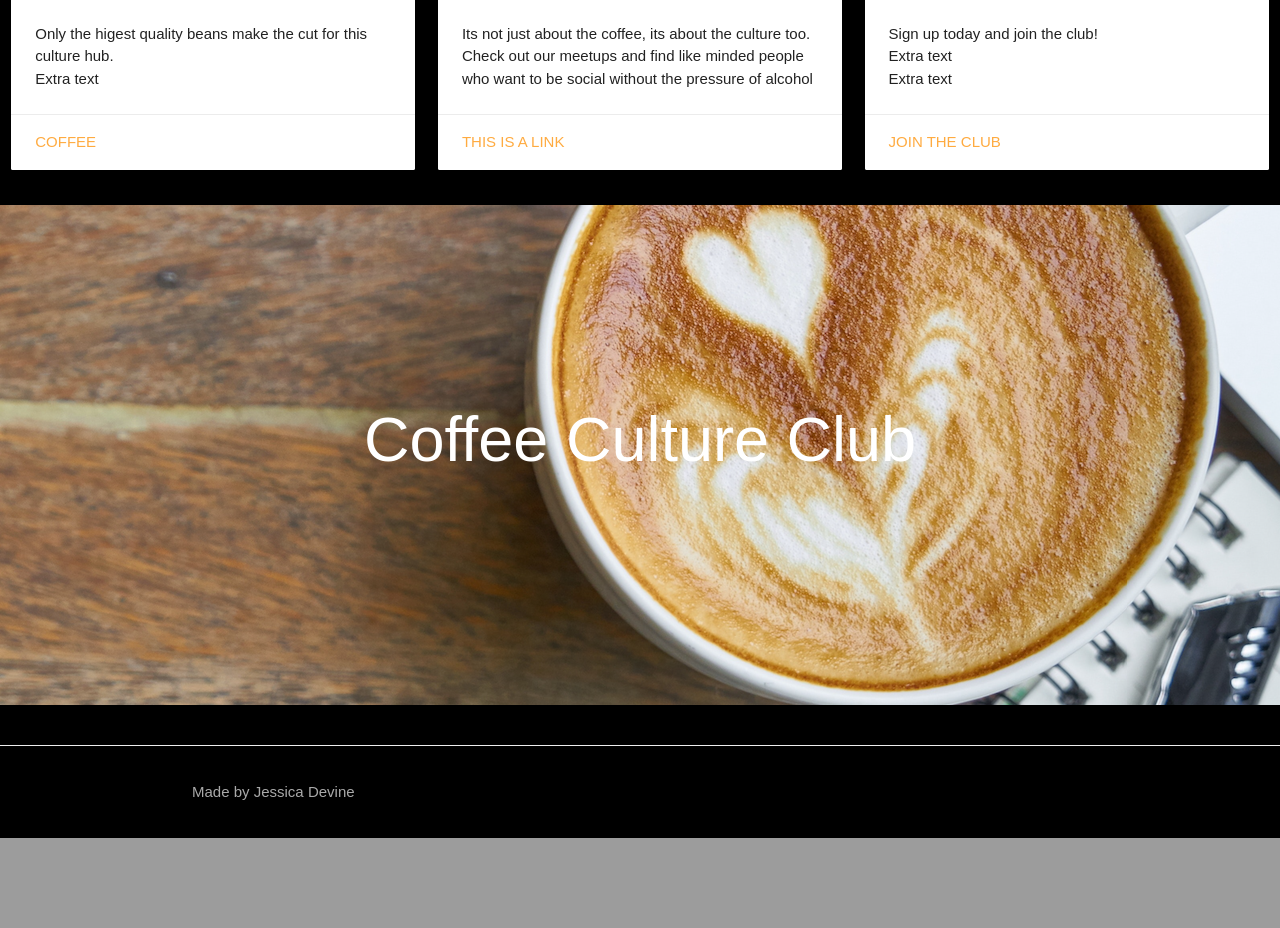
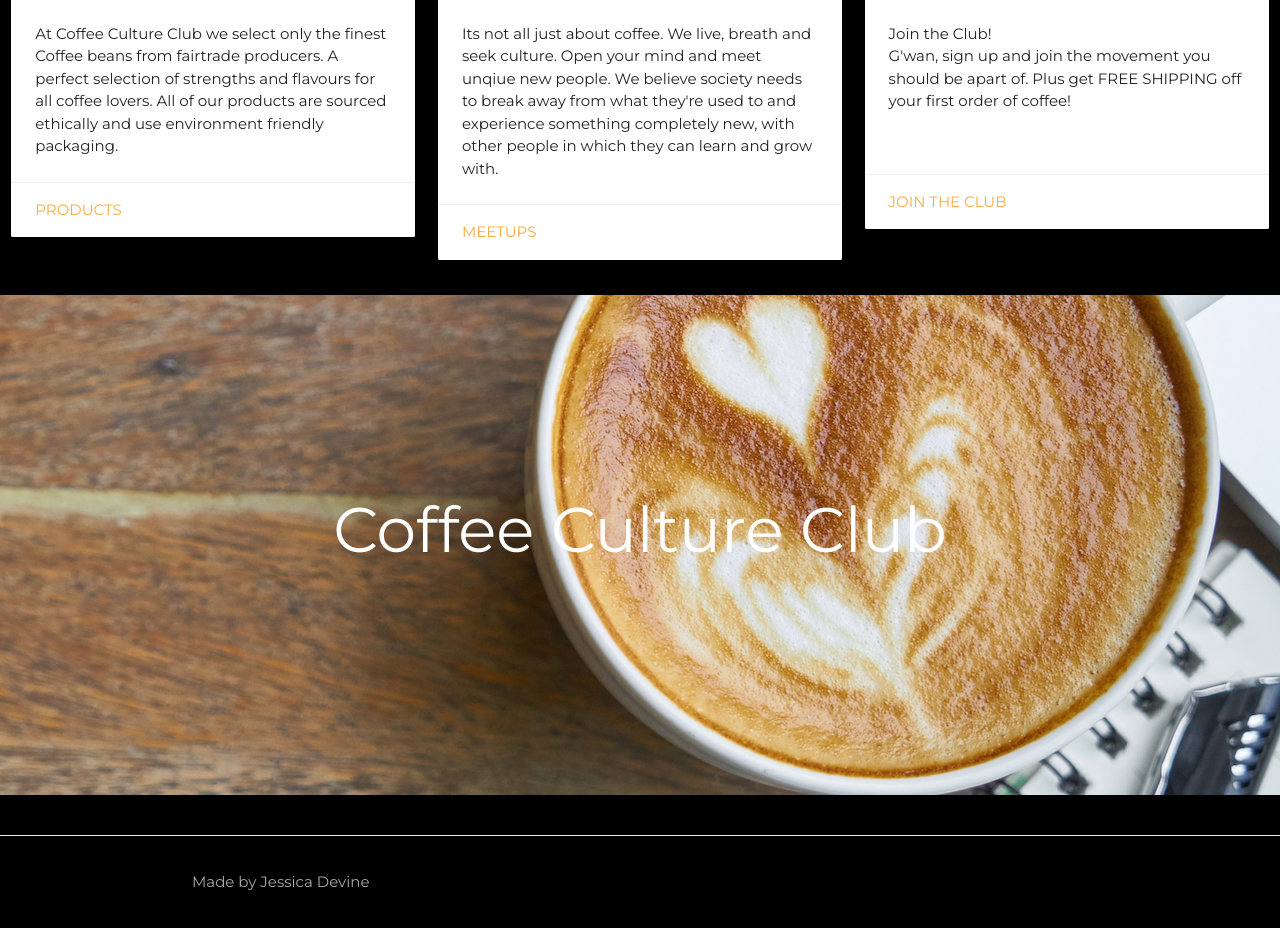
Before and after one commit to jessdevine/coffeecultureclub, a Django app: page / in a window 1280 px wide. Shown: the part 816-1744 px from the top of the page. Before the commit the page ends 1654 px from the top, so only its background shows below. Run offline with Django 3.2, Linux system fonts and the light colour scheme; some libraries are stand-ins or nearby versions.

Commit message:
some extra stylings

```diff
--- a/home/templates/home.html
+++ b/home/templates/home.html
@@ -2,7 +2,7 @@
 
 {% block content %}
 
-<!-- Banner with Coffee Quiz Action -->
+<!-- Banner with Coffee Survay Action -->
 
 
       <div class="slider">
@@ -11,14 +11,14 @@
         <img class="responsive-img" src="https://images.unsplash.com/photo-1454329030972-00583f5f051f?ixlib=rb-1.2.1&ixid=eyJhcHBfaWQiOjEyMDd9&auto=format&fit=crop&w=1484&q=80"> <!-- random image -->
         <div class="caption center-align">
           <h3>Coffee Culture Club</h3>
-          <h5 class="light grey-text text-lighten-3">More than just coffee</h5>
+          <h5 class="light grey-text text-lighten-3">More than just coffee. Its a community and a movement brought together by a love of coffee.</h5>
         </div>
       </li>
       <li>
         <img src="https://images.unsplash.com/photo-1482509523773-3cd80d975c52?ixlib=rb-1.2.1&ixid=eyJhcHBfaWQiOjEyMDd9&auto=format&fit=crop&w=1500&q=80"> <!-- random image -->
         <div class="caption left-align">
-          <h3>How well do you think you know coffee?</h3>
-          <h5 class="light grey-text text-lighten-3">Take our <a href="#">coffee quiz</a>  </h5>
+          <h3>Community Coffee Survay</h3>
+          <h5 class="light grey-text text-lighten-3">Take our <a href="#">survay</a> and get 20% off your next order! </h5>
         </div>
       </li>
       <li>
@@ -26,15 +26,15 @@
 
         <img src="https://images.unsplash.com/photo-1496395650962-374cae58ca8b?ixlib=rb-1.2.1&auto=format&fit=crop&w=1504&q=80"> <!-- random image -->
         <div class="caption right-align">
-          <h3>Right Aligned Caption</h3>
-          <h5 class="light grey-text text-lighten-3">Here's our small slogan.</h5>
+          <h3>Join the Club</h3>
+          <h5 class="light grey-text text-lighten-3">Sign up for an account and get free shipping off your first order!</h5>
         </div>
       </li>
       <li>
         <img src="https://images.unsplash.com/photo-1519307558758-9fa05af823a1?ixlib=rb-1.2.1&auto=format&fit=crop&w=1500&q=80"> <!-- random image -->
         <div class="caption center-align">
-          <h3>This is our big Tagline!</h3>
-          <h5 class="light grey-text text-lighten-3">Here's our small slogan.</h5>
+          <h3>Meetup with like-minded Induvials</h3>
+          <h5 class="light grey-text text-lighten-3">Check out Coffee Culture Club Meets ups near you</h5>
         </div>
       </li>
     </ul>
@@ -46,6 +46,9 @@
 
     <!-- Coffee Culture Club Cards -->
 
+
+    <!-- Coffee -->
+
 <div class="row">
     <div class="col s12 m4 l4">
       <div class="card">
@@ -54,16 +57,20 @@
           <span class="card-title">Coffee</span>
         </div>
         <div class="card-content">
-          <p>Only the higest quality beans make the cut for this culture hub.
+          <p>At Coffee Culture Club we select only the finest Coffee beans from fairtrade producers. A perfect selection of strengths and flavours for all coffee lovers.
+          All of our products are sourced ethically and use environment friendly packaging.
            </p>
-                     <p>Extra text</p>
+          <p></p>
 
         </div>
         <div class="card-action">
-          <a href="{% url 'products' %}">Coffee</a>
+          <a href="{% url 'products' %}">Products</a>
         </div>
       </div>
     </div>
+
+    <!-- Culture -->
+
 
      <div class="col s12 m4 l4">
       <div class="card">
@@ -72,14 +79,21 @@
           <span class="card-title">Culture</span>
         </div>
         <div class="card-content">
-          <p>Its not just about the coffee, its about the culture too. Check out our meetups
-          and find like minded people who want to be social without the pressure of alcohol</p>
+
+          <p>Its not all just about coffee. We live, breath and seek culture. Open your mind and meet unqiue new people.
+          We believe society needs to break away from what they're used to and experience something completely new, with other people in which
+          they can learn and grow with.</p>
+
+
         </div>
         <div class="card-action">
-          <a href="#">This is a link</a>
+          <a href="{% url 'get_posts' %}">Meetups</a>
         </div>
       </div>
     </div>
+
+   <!-- Club -->
+
 
      <div class="col s12 m4 l4">
       <div class="card">
@@ -88,15 +102,16 @@
           <span class="card-title">Club</span>
         </div>
         <div class="card-content">
-          <p>Sign up today and join the club!</p>
-          <p>Extra text</p>
-          <p>Extra text</p>
+          <p>Join the Club!
+          </p>
+
+          <p>G'wan, sign up and join the movement you should be apart of. Plus get FREE SHIPPING off your first order of coffee!</p>
 
         </div>
 
         {% if user.is_authenticated %}
         <div class="card-action">
-          <a href="{% url 'profile' %}">Club</a>
+          <a href="{% url 'get_posts' %}">Club</a>
                   </div>
 
           {%  else %}
--- a/posts/templates/blogpostform.html
+++ b/posts/templates/blogpostform.html
@@ -5,6 +5,6 @@
     <form class="white-text" method="POST" enctype="multipart/form-data">
         {% csrf_token %}
         {{ form | as_bootstrap }}
-        <button type="submit" class="btn btn-info">Save</button>
+        <button type="submit" class="btn amber darken-3">Save</button>
     </form>
 {% endblock %}
--- a/products/templates/productdetail.html
+++ b/products/templates/productdetail.html
@@ -15,7 +15,7 @@
             <div class="card-content">
                 <p class="product-description">{{ product.description }}</p>
                 <p>{{ product.price }}</p>
-       <p> reviews ({{ review.average_rating}} average rating)</p>
+       <p> reviews ({{ product.average_rating}} average rating)</p>
             </div>
 
 
--- a/products/templates/products.html
+++ b/products/templates/products.html
@@ -32,8 +32,8 @@
             <div class="input-group">
                 <input name="quantity" type="number" min="1" max="999" class="form-control" placeholder="Quantity" required>
                 <span class="input-group-btn">
-                            <button class="btn btn-success" type="submit">Add</button>
-                                              <a href="{% url 'product_detail' product.id %}"  class="btn btn-default">See Reviews</a>
+                            <button class="btn amber darken-3" type="submit">Add</button>
+                                              <a href="{% url 'product_detail' product.id %}"  class="btn amber darken-3">See Reviews</a>
 
                         </span>
 
--- a/static/css/custom.css
+++ b/static/css/custom.css
@@ -18,6 +18,12 @@
 .large {
     height: 700px;
 }
+
+.card-content {
+    min-height: 175px;
+}
+
+
 
 .quiz-header {
     position: absolute;
@@ -45,16 +51,20 @@
 
 
 
+body {
+    font-family: 'Montserrat', sans-serif;
+    background: black;
+}
 
+.white-container {
+    background-color: white;
+    border-radius: 25px;
+    padding-bottom: 15px;
 
+}
 
-
-
-
-
-body {
-    font-family: Arial;
-    background: black;
+.bold {
+    font-weight: bolder;
 }
 
 footer {
--- a/templates/base.html
+++ b/templates/base.html
@@ -14,9 +14,11 @@
 <!--Materialize CSS -->
     <link rel="stylesheet" href="https://cdnjs.cloudflare.com/ajax/libs/materialize/0.100.2/css/materialize.min.css">
 
+    <link href="https://fonts.googleapis.com/css?family=Montserrat&display=swap" rel="stylesheet">
 
 <!--Custom CSS -->
     <link rel="stylesheet" href="{% static 'css/custom.css' %}">
+
 
 <!--Jquery -->
     <script src="https://ajax.googleapis.com/ajax/libs/jquery/2.2.4/jquery.min.js"></script>
@@ -38,7 +40,7 @@
 <!-- -->
 
 
-<body>
+<body class="">
         <!--  Nav Bar  -->
         <nav>
             <div class="nav-wrapper black">
```
Also changed, not shown: posts/templates/add_comment_to_post.html (+12 -2 lines), posts/templates/blogposts.html (+12 -3 lines), posts/templates/postdetail.html (+13 -12 lines).
